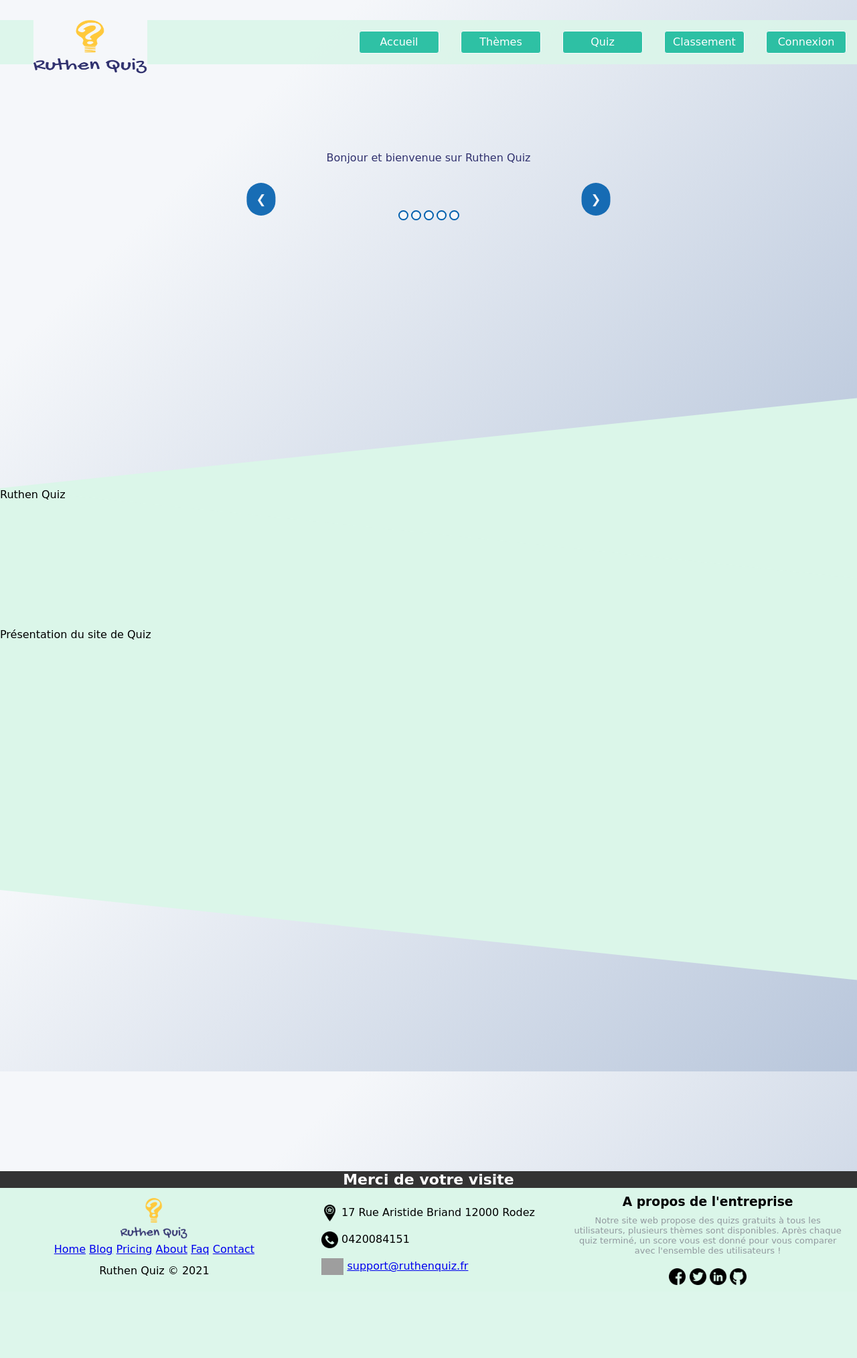
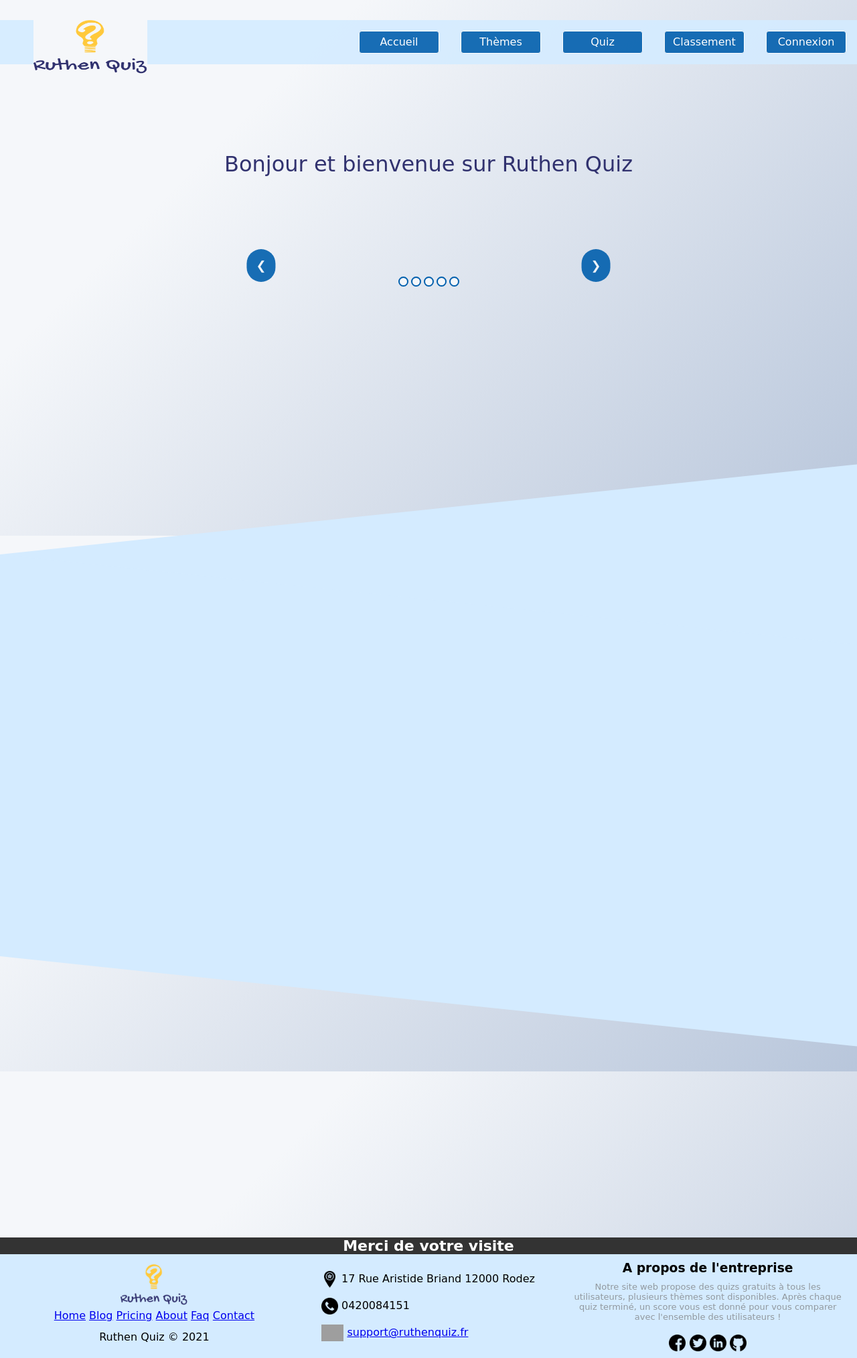
Before and after one commit to corentin-bichon/WebProject-3IL, a PHP site: page / in a window 1280 px wide. Shown: the whole page at 67% size. Before the commit the page ends 1919 px from the top, so only its background shows below. Run offline with PHP 8.4, Linux system fonts and the light colour scheme; data that the repository does not hold is empty; grey boxes are pictures that could not be loaded.

Commit message:
correction beug mineur

```diff
--- a/CSS/mainCSS.css
+++ b/CSS/mainCSS.css
@@ -67,13 +67,13 @@ header {
     justify-content: flex-end;
 
     padding:0;
-    background-color: #DBF6E9 ;
+    background-color: var(--primary-light-color);
     opacity: 0.90;
     width: 100%;
 }
 
 .navbar a:hover {
-  background-color: #9DDFD3;
+  background-color: var(--primary-light-color);
   color: #31326F;
   border-color: #31326F;
 }
@@ -85,7 +85,7 @@ header {
     margin: 1rem;
     padding: 0.4rem 0;
     text-align: center;
-    background-color: #1ABC9C;
+    background-color: var(--primary-color);
     color: #fff;
     text-decoration: none;
     border: 1px solid #fff;
@@ -123,12 +123,14 @@ section {
     color: #31326F;
     text-align: center;
     margin: 50px;
+    font-size: 2rem;
+    margin-bottom: 130px;
 }
 
 .presentation {
 
     position: relative;
-    background-color: #DBF6E9;
+    background-color: var(--primary-light-color);
     z-index: 1;
     margin-top: 400px;
     margin-bottom: 400px;
@@ -195,7 +197,7 @@ footer {
     padding-top: 10px;
     padding-bottom: 10px;
     margin: 0;
-    background-color: #DBF6E9 ;
+    background-color: var(--primary-light-color);
     text-align: center;
 }
 
@@ -249,8 +251,7 @@ footer {
     border-radius: 10px;
     overflow: hidden;
     padding: 50px ;
-    background: #9152f8;
-    background: -webkit-linear-gradient(top, #7579ff, #b224ef);
+    background: -webkit-linear-gradient(bottom , #fcda7b, var(--primary-light-color));
     margin: 30px auto 100px auto;
 
     justify-content: center;
--- a/index.php
+++ b/index.php
@@ -67,18 +67,10 @@
 			</div>
 
 			<div class="presentation angle-haut angle-bas">
-				<div>
-				    Ruthen Quiz
-
-				</div>
 
 						<br><br><br><br><br>
 						<br><br><br><br><br>
 
-
-				<div>
-					Présentation du site de Quiz
-				</div>
 
 			</div>
 
```
Also changed, not shown: ressources/classement.xml (+2 -2 lines), README.md.
